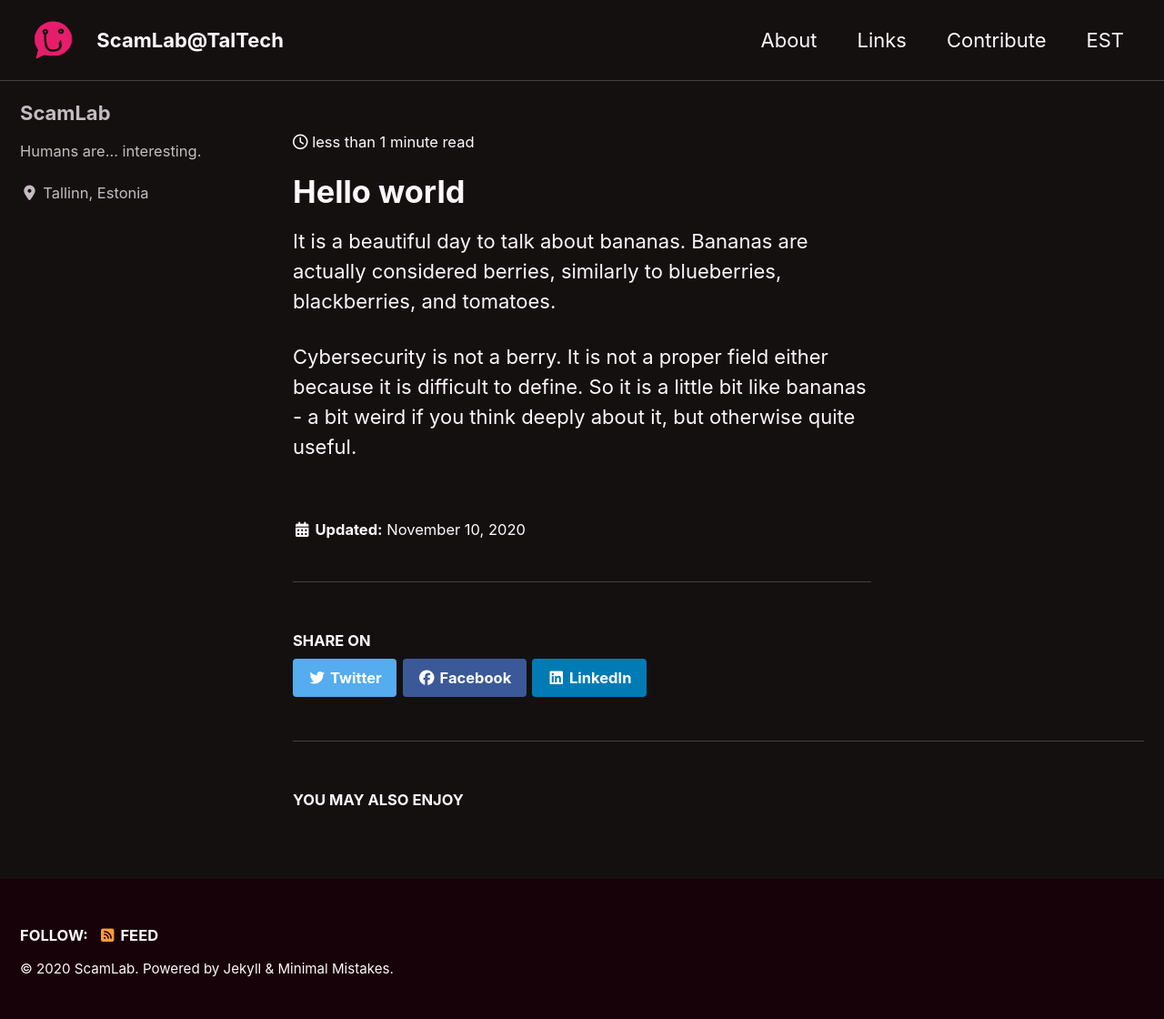
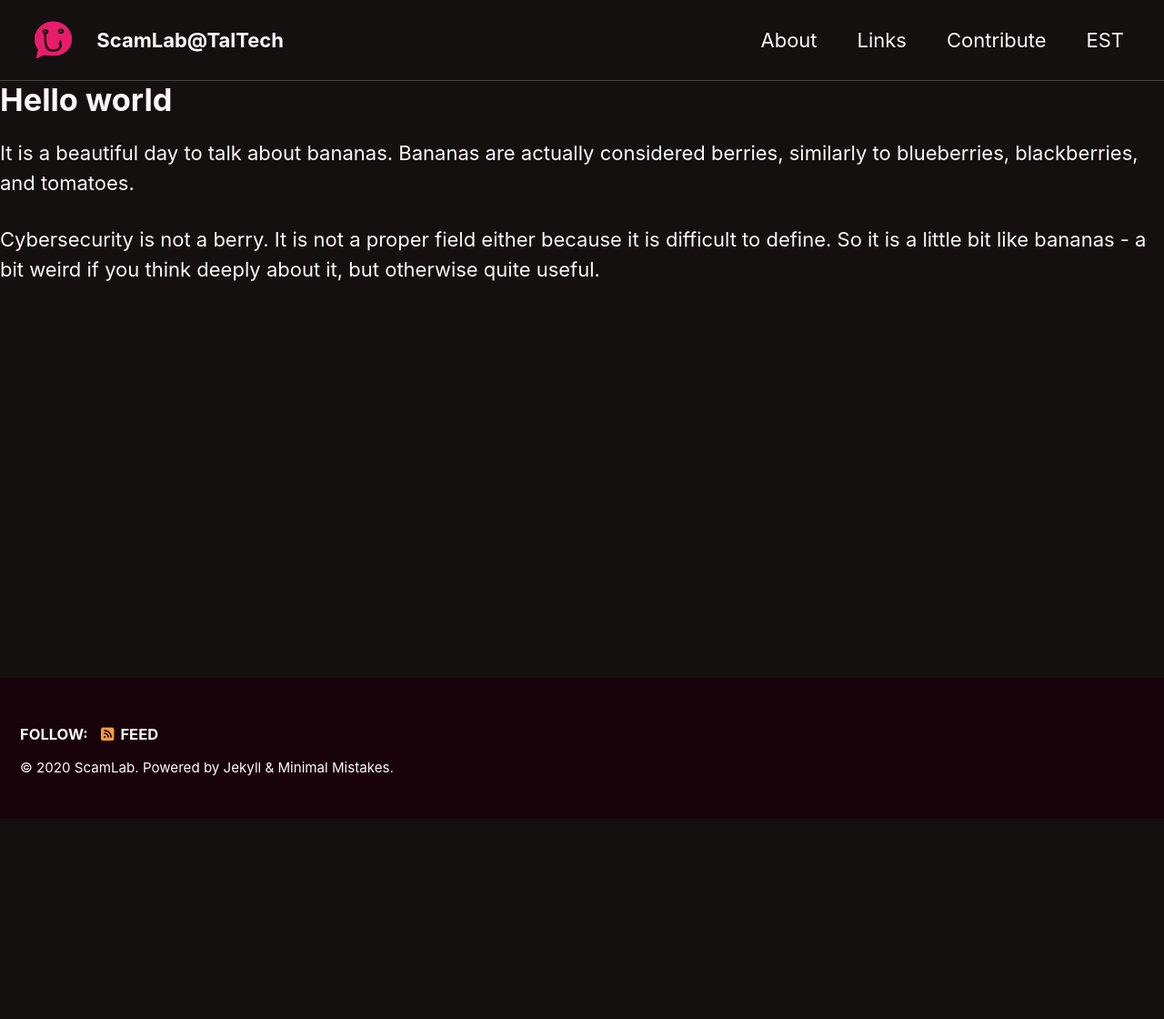
Before and after one commit to scamlab/scamlab.github.io, a Jekyll site: the page built from _posts/2020-11-05-intro.md, in a window 1280 px wide. Shown: the whole page at 91% size. Built offline with Jekyll 4.4.1, drawn with Linux system fonts in a browser that asks for light colours; cached includes are drawn as plain includes; nearby versions of some CDN libraries; our own code applies the rules of GitHub Pages for plain Markdown files; after the commit the page ends 900 px from its top, so only the background shows below that; part of the change alters nothing that is shown.

```diff
--- a/_config.yml
+++ b/_config.yml
@@ -270,7 +270,7 @@ compress_html:
 defaults:
   # _posts
   - scope:
-      path: ""
+      path: /blog/
       type: posts
     values:
       layout: single
--- a/_posts/2020-11-05-intro.md
+++ b/_posts/2020-11-05-intro.md
@@ -1,13 +1,4 @@
 ---
-- scope:
-path: "/blog/"
-type: posts
-layout: single
-author_profile: true
-read_time: true
-comments: true
-share: true
-related: true
 title: "Beginning of a beautiful journey"
 ---
 # Hello world
```
